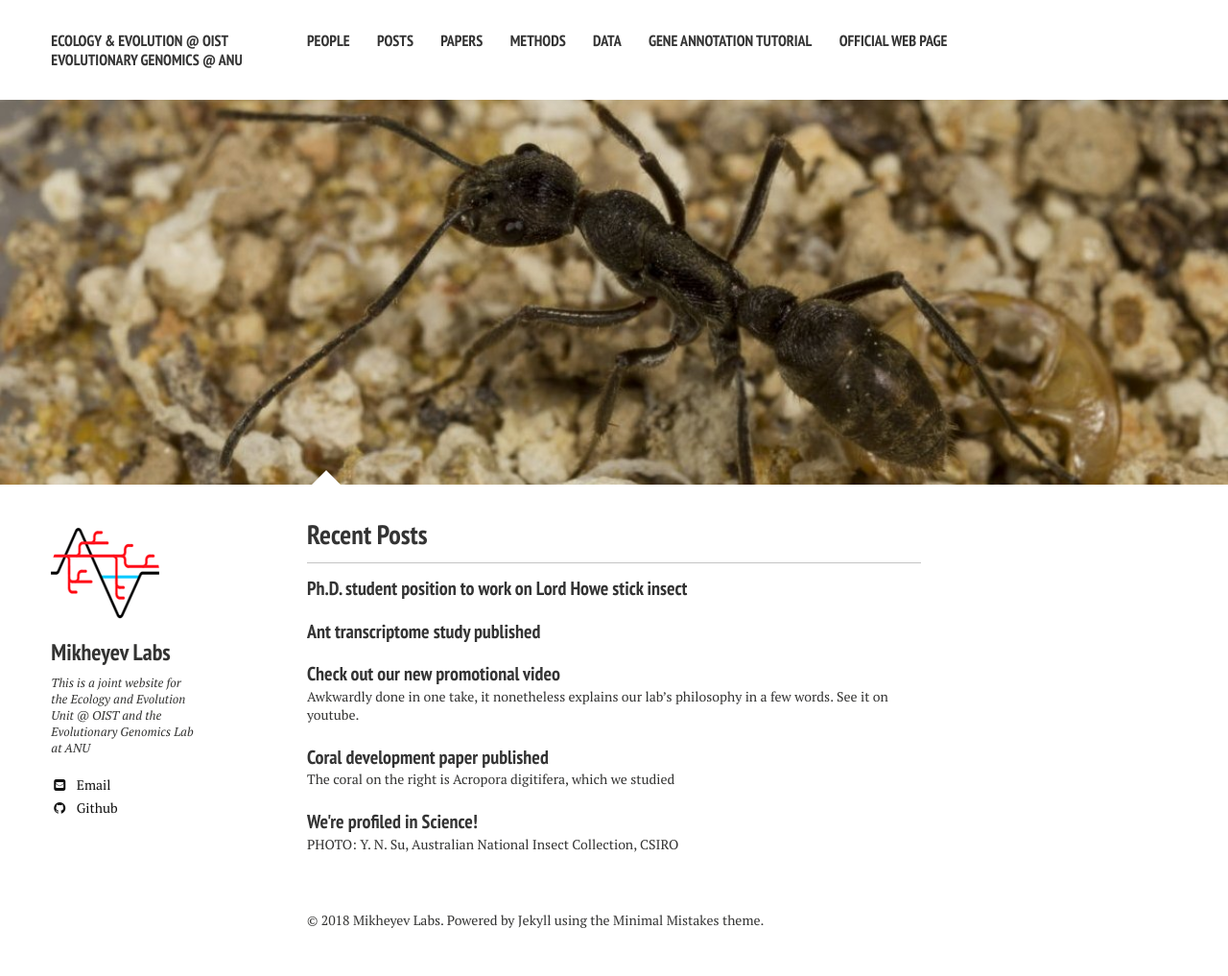
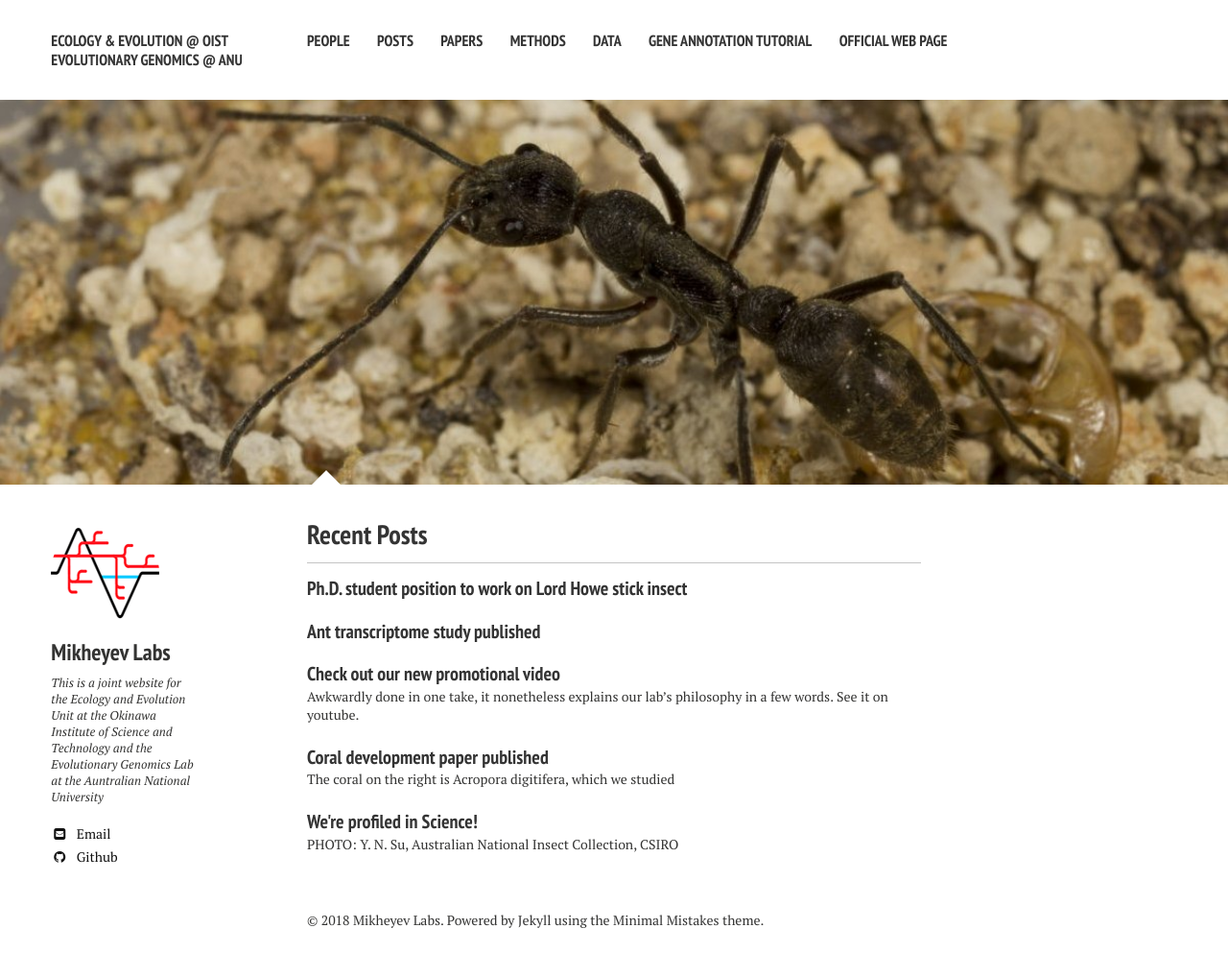
Before and after one commit to MikheyevLab/EcoEvoUnit, a Jekyll site: the page built from index.md, in a window 1280 px wide. Shown: the whole page at 96% size. Built offline with Jekyll 4.4.1, drawn with Linux system fonts in a browser that asks for light colours; nearby versions of some CDN libraries.

Commit message:
Update _config.yml

```diff
--- a/_config.yml
+++ b/_config.yml
@@ -27,7 +27,7 @@ kramdown:
 owner:
   name: Mikheyev Labs
   avatar: logo.png
-  bio: This is a joint website for the Ecology and Evolution Unit @ OIST and the Evolutionary Genomics Lab at ANU
+  bio: This is a joint website for the Ecology and Evolution Unit at the Okinawa Institute of Science and Technology and the Evolutionary Genomics Lab at the Auntralian National University
   email: ecoevo@oist.jp
   disqus-shortname:
   twitter: #username
```
